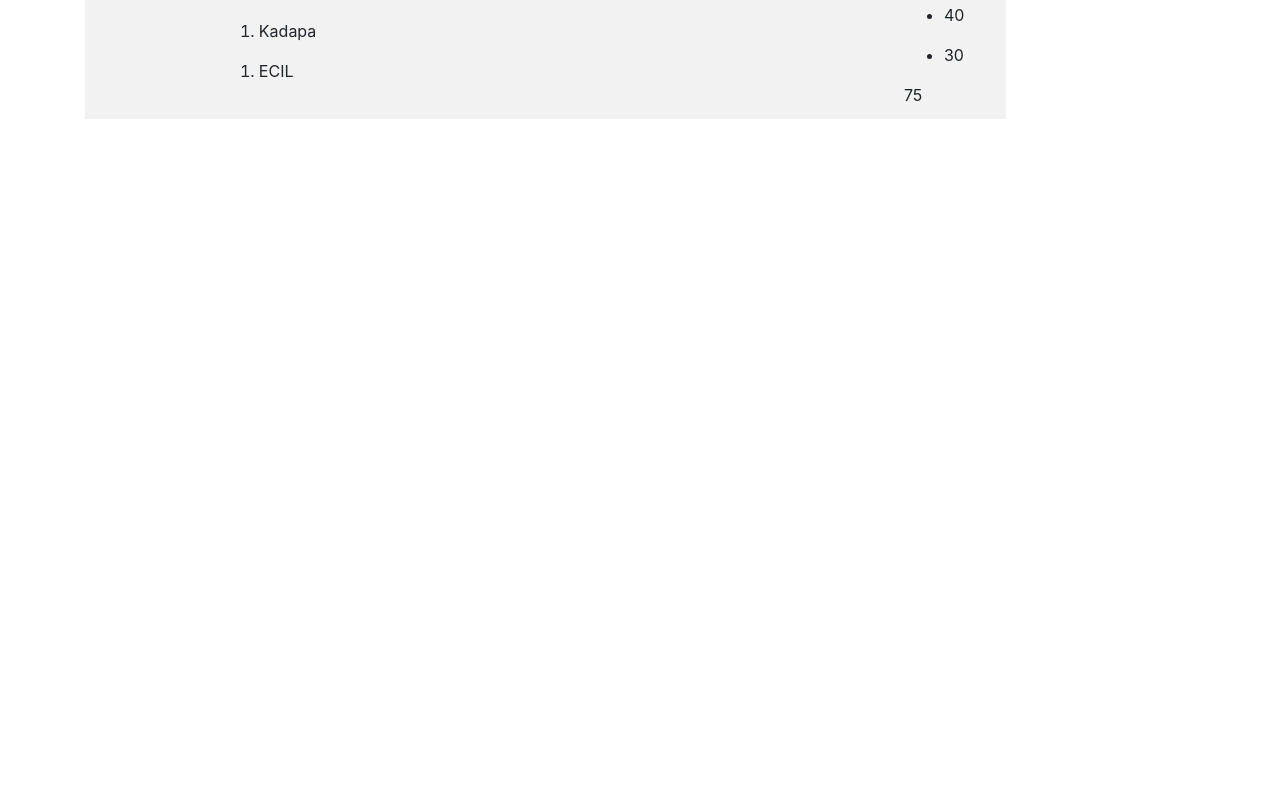
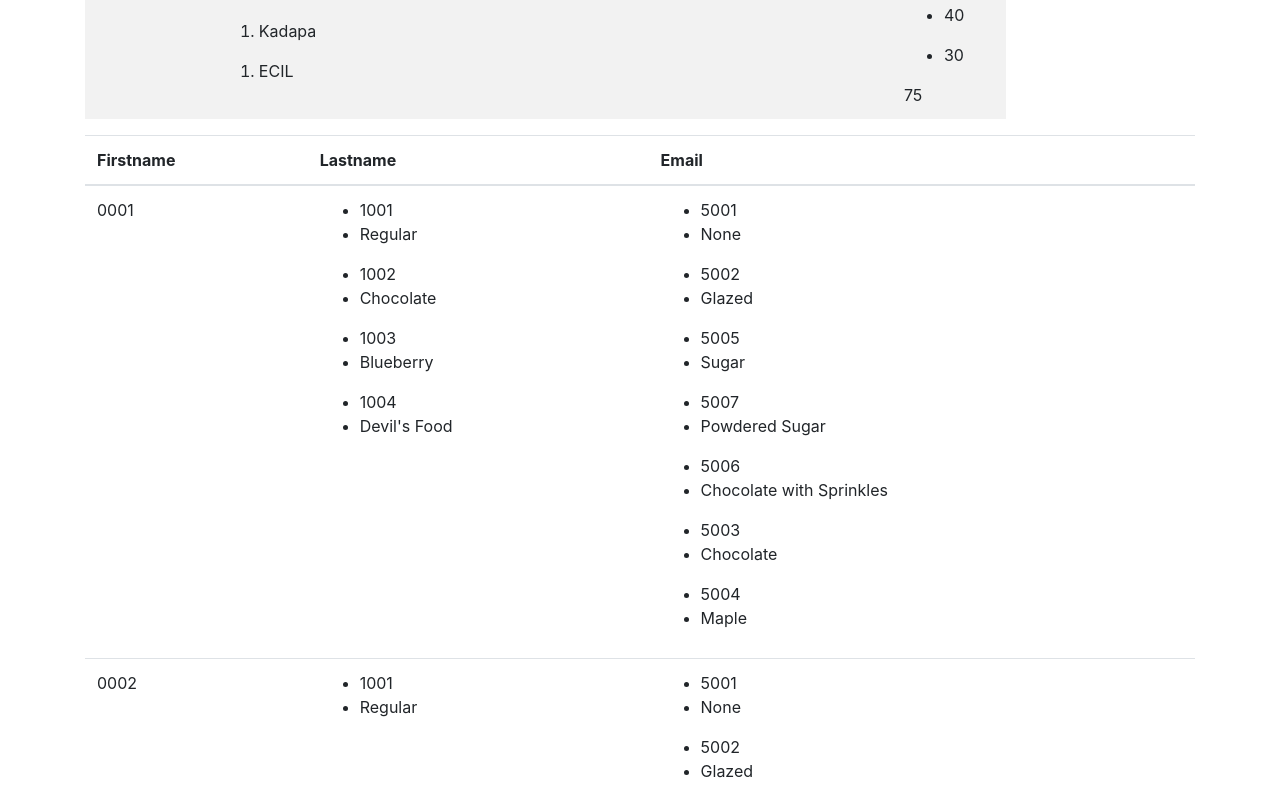
Before and after one commit to venkatesh504/practice_lab, an Angular app: page / in a window 1280 px wide. Shown: the part 740-1540 px from the top of the page. Before the commit the page ends 875 px from the top, so only its background shows below. Built offline with nearby package versions, Linux system fonts and the light colour scheme.

Commit message:
complex data json

```diff
--- a/src/app/main-table/json-table/json-table.component.html
+++ b/src/app/main-table/json-table/json-table.component.html
@@ -44,4 +44,32 @@
       </tr>
     </tbody>
   </table>
+  <table class="table table-hover">
+      <thead>
+        <tr>
+          <th>Firstname</th>
+          <th>Lastname</th>
+          <th>Email</th>
+        </tr>
+      </thead>
+      <tbody>
+        <tr *ngFor="let complexs of Complex">
+          <td>{{complexs.id}}</td>
+          <td >
+            <ul *ngFor="let Batters of complexs.batters.batter">
+              <li>{{Batters.id}}</li>
+              <li>{{Batters.type}}</li>
+
+            </ul>
+          </td>
+          <td >
+              <ul *ngFor="let Batters of complexs.topping">
+                <li>{{Batters.id}}</li>
+                <li>{{Batters.type}}</li>
+
+              </ul>
+            </td>
+        </tr>
+      </tbody>
+    </table>
 </div>
--- a/src/app/main-table/json-table/json-table.component.ts
+++ b/src/app/main-table/json-table/json-table.component.ts
@@ -1,7 +1,8 @@
 import { Component, OnInit } from '@angular/core';
 import data   from  '../../../assets/data.json';
 import MOCK_DATA from '../../../assets/MOCK_DATA.json';
-import solo_data from '../../../assets/solo_data.json'
+import solo_data from '../../../assets/solo_data.json';
+import complex from '../../../assets/complex.json'
 
 @Component({
   selector: 'app-json-table',
@@ -11,6 +12,8 @@ import solo_data from '../../../assets/solo_data.json'
 export class JsonTableComponent implements OnInit {
 totalData :any;
 solo_Data: any;
+Complex: any ;
+batters:any;
 
   myData:any;
   constructor() {
@@ -21,6 +24,7 @@ solo_Data: any;
 this.myData = data;
 this.totalData = MOCK_DATA;
 this.solo_Data = solo_data;
+this.Complex = complex;
 console.log(this.myData);
   }
 
--- /dev/null
+++ b/src/assets/complex.json
@@ -0,0 +1,102 @@
+[{
+    "id": "0001",
+    "type": "donut",
+    "name": "Cake",
+    "ppu": 0.55,
+
+    "batters": {
+      "batter": [{
+        "id": "1001",
+        "type": "Regular"
+      }, {
+        "id": "1002",
+        "type": "Chocolate"
+      }, {
+        "id": "1003",
+        "type": "Blueberry"
+      }, {
+        "id": "1004",
+        "type": "Devil's Food"
+      }]
+    },
+    "topping": [{
+      "id": "5001",
+      "type": "None"
+    }, {
+      "id": "5002",
+      "type": "Glazed"
+    }, {
+      "id": "5005",
+      "type": "Sugar"
+    }, {
+      "id": "5007",
+      "type": "Powdered Sugar"
+    }, {
+      "id": "5006",
+      "type": "Chocolate with Sprinkles"
+    }, {
+      "id": "5003",
+      "type": "Chocolate"
+    }, {
+      "id": "5004",
+      "type": "Maple"
+    }]
+  },
+
+  {
+    "id": "0002",
+    "type": "donut",
+    "name": "Raised",
+    "ppu": 0.55,
+    "batters": {
+      "batter": [{
+        "id": "1001",
+        "type": "Regular"
+      }]
+    },
+    "topping": [{
+      "id": "5001",
+      "type": "None"
+    }, {
+      "id": "5002",
+      "type": "Glazed"
+    }, {
+      "id": "5005",
+      "type": "Sugar"
+    }, {
+      "id": "5003",
+      "type": "Chocolate"
+    }, {
+      "id": "5004",
+      "type": "Maple"
+    }]
+  },
+  {
+    "id": "0003",
+    "type": "donut",
+    "name": "Old Fashioned",
+    "ppu": 0.55,
+    "batters": {
+      "batter": [{
+        "id": "1001",
+        "type": "Regular"
+      }, {
+        "id": "1002",
+        "type": "Chocolate"
+      }]
+    },
+    "topping": [{
+      "id": "5001",
+      "type": "None"
+    }, {
+      "id": "5002",
+      "type": "Glazed"
+    }, {
+      "id": "5003",
+      "type": "Chocolate"
+    }, {
+      "id": "5004",
+      "type": "Maple"
+    }]
+  }
+]
```
